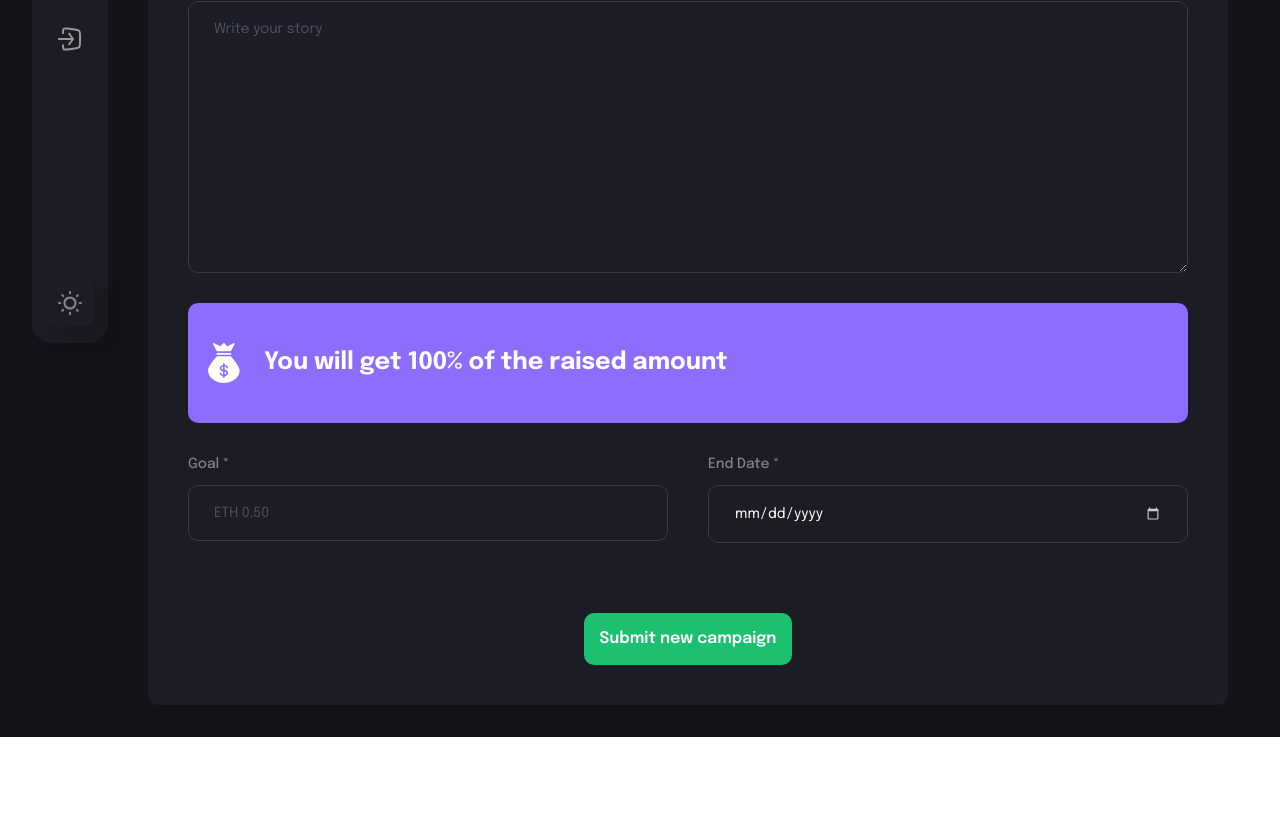
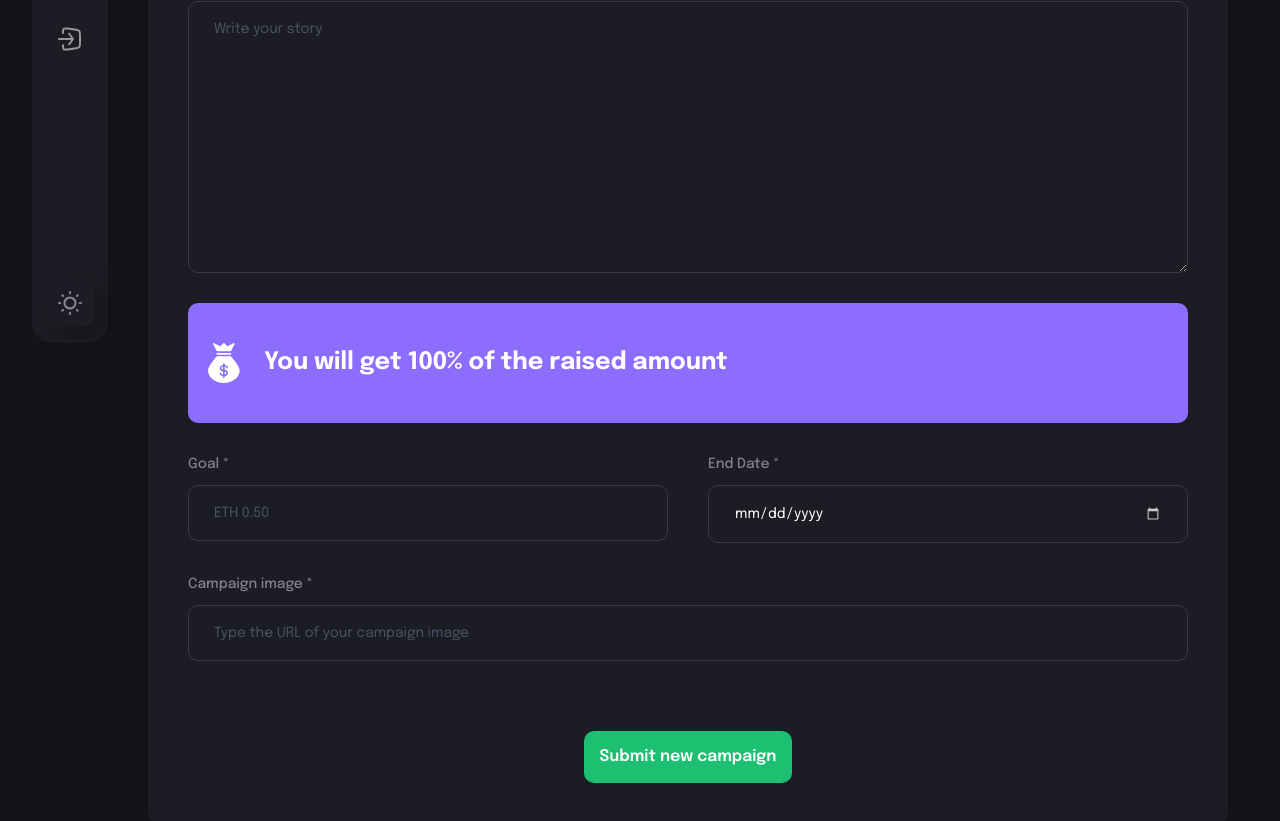
Before and after one commit to Melkibson/crowdfunding-dApp-client, a React (Vite) app: page /create-campaign in a window 1280 px wide. Shown: the part 433-1254 px from the top of the page. Before the commit the page ends 1170 px from the top, so only its background shows below. Built offline with nearby package versions, Linux system fonts and the light colour scheme; what @thirdweb-dev/react would draw is missing.

Commit message:
Page/CreateCampaign - Create form and layout

```diff
--- a/src/components/organisms/form/Form.jsx
+++ b/src/components/organisms/form/Form.jsx
@@ -1,12 +1,16 @@
 import React from 'react'
 import { Input } from "../../atoms/input/form";
-import {money} from "../../../assets";
 import {Banner} from "../../molecules/form";
 import {Button} from "../../atoms/button/custom";
 
-const Form = ({ handleSubmit, form, setForm }) => {
-    const handleChange = () => {
+const Form = ({ form, setForm }) => {
+    const handleChange = (fieldName, e) => {
+        setForm({...form, [fieldName]: e.target.value})
+    }
 
+    const handleSubmit = e => {
+        e.preventDefault()
+        console.log(form)
     }
     return (
         <form
@@ -19,14 +23,14 @@ const Form = ({ handleSubmit, form, setForm }) => {
                     placeholder="John Doe"
                     inputType="text"
                     value={form.name}
-                    handleChange={handleChange}
+                    handleChange={e => handleChange('name', e)}
                 />
                 <Input
                     labelName="Campaign Title *"
                     placeholder="Write a title"
                     inputType="text"
-                    value={form.name}
-                    handleChange={handleChange}
+                    value={form.title}
+                    handleChange={e => handleChange('title', e)}
                 />
             </div>
             <Input
@@ -34,7 +38,7 @@ const Form = ({ handleSubmit, form, setForm }) => {
                 placeholder="Write your story"
                 isTextArea
                 value={form.description}
-                handleChange={handleChange}
+                handleChange={e => handleChange('description', e)}
             />
             <Banner/>
             <div className="flex flex-wrap gap-[40px]">
@@ -43,16 +47,23 @@ const Form = ({ handleSubmit, form, setForm }) => {
                     placeholder="ETH 0.50"
                     inputType="text"
                     value={form.target}
-                    handleChange={handleChange}
+                    handleChange={e => handleChange('target', e)}
                 />
                 <Input
                     labelName="End Date *"
                     placeholder="End date"
                     inputType="date"
                     value={form.deadline}
-                    handleChange={handleChange}
+                    handleChange={e => handleChange('deadline', e)}
                 />
             </div>
+            <Input
+                labelName="Campaign image *"
+                placeholder="Type the URL of your campaign image"
+                inputType="text"
+                value={form.image}
+                handleChange={e => handleChange('image', e)}
+            />
             <div className="flex justify-center items-center mt-[40px]">
                 <Button
                     btnType="submit"
--- a/src/pages/CreateCampaign.jsx
+++ b/src/pages/CreateCampaign.jsx
@@ -17,6 +17,7 @@ const CreateCampaign = () => {
         target:'',
         deadline:'',
     }
+
 
     const [isLoading, setIsLoading] = useState(false);
     const [form, setForm] = useState(initialForm);
```
Also changed, not shown: src/components/atoms/input/form/Input.jsx (+6 -6 lines).
